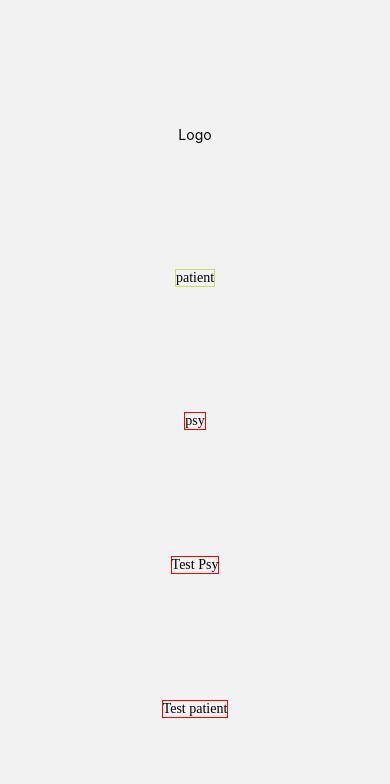
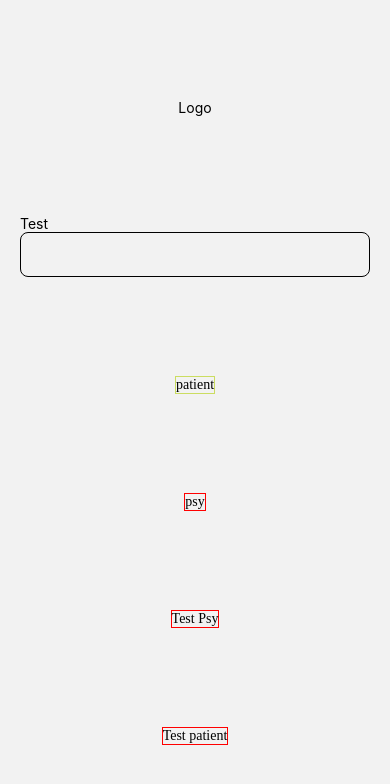
Before and after one commit to Alyssa-Deloffre/lucem, a React Native app in the folder frontend/: screen /Landing in a window 390 px wide. Shown: the top 784 px of the page. Built offline with nearby package versions, Linux system fonts and the light colour scheme.

Commit message:
Input component

```diff
--- a/frontend/components/inputs/input.jsx
+++ b/frontend/components/inputs/input.jsx
@@ -1,18 +1,44 @@
-import React, {useState} from "react";
-import {TextInput, View, Text, StyleSheet} from 'react-native'
+import React, { useEffect, useState } from "react";
+import { TextInput, View, Text, StyleSheet } from 'react-native'
 
-export default function Input ({label, placeholder, errorMessage, value, onChangeText}) {
+export default function Input({
+    label,
+    placeholder,
+    errorMessage = "Merci de compléter ce champ.",
+    value,
+    onChangeText,
+    defaultValue = "",
+    inputMode = "text",
+    require = true
+}) {
 
     const [error, setError] = useState(false)
+    const [firstComplete, setFirstComplete] = useState(true)
 
-    if (value === "") {
-        setError(true)
+    useEffect(() => {
+        if (require && !firstComplete && value === "") {
+            setError(true)
+        }
+    }, [value])
+
+    const handleOnChangeText = (value) => {
+        if (firstComplete) {
+            setFirstComplete(false)
+        }
+        onChangeText(value)
     }
 
     return (
         <View>
             <Text style={styles.textTop} >{label}</Text>
-            <TextInput placeholder={placeholder} onChangeText={onChangeText} value={value} style={styles.input} />
+            <TextInput
+                placeholder={placeholder}
+                onChangeText={(value) => handleOnChangeText(value)}
+                value={value}
+                defaultValue={defaultValue}
+                inputMode={inputMode}
+                style={styles.input}
+            />
             {error && <Text style={styles.textBottom}>{errorMessage}</Text>}
         </View>
     )
@@ -23,15 +49,15 @@ const styles = StyleSheet.create({
         borderColor: "black",
         borderWidth: 1,
         borderRadius: 8,
-        width : 350,
-        height : 45,
-        fontSize : 18,
-        padding : 12,
+        width: 350,
+        height: 45,
+        fontSize: 18,
+        padding: 12,
     },
     textTop: {
-        fontSize : 14,
+        fontSize: 14,
     },
     textBottom: {
-        fontSize : 12,
+        fontSize: 12,
     }
 })
--- a/frontend/modules/checkConnectionInputs.js
+++ b/frontend/modules/checkConnectionInputs.js
@@ -1,51 +1,59 @@
-
-
 const isMissingInputSignin = (email, password) => {
-    const errorElements = []
+  const errorElements = [];
   if (email === "") {
-        errorElements.push("email")
+    errorElements.push("email");
   }
   if (password === "") {
-        errorElements.push("password")
+    errorElements.push("password");
   }
   if (errorElements.length > 0) {
-        const plurial = errorElements.length > 1 ? "s" : ""
-        const plurialVerb = errorElements.length > 1 ? "doivent" : "doit"
-        return { result: true, message: `Le${plurial} champ${plurial} ${errorElements.join(', ')} ${plurialVerb} être renseigné${plurial}` }
+    const plurial = errorElements.length > 1 ? "s" : "";
+    const plurialVerb = errorElements.length > 1 ? "doivent" : "doit";
+    return {
+      result: true,
+      message: `Le${plurial} champ${plurial} ${errorElements.join(
+        ", "
+      )} ${plurialVerb} être renseigné${plurial}`,
+    };
   }
-    return { result: false }
-}
+  return { result: false };
+};
 
 const isMissingInputSignup = (firstname, name, email, password) => {
-    const errorElements = []
+  const errorElements = [];
   if (firstname === "") {
-        errorElements.push("firstname")
+    errorElements.push("firstname");
   }
   if (name === "") {
-        errorElements.push("name")
+    errorElements.push("name");
   }
   if (email === "") {
-        errorElements.push("email")
+    errorElements.push("email");
   }
   if (password === "") {
-        errorElements.push("password")
+    errorElements.push("password");
   }
   if (errorElements.length > 0) {
-        const plurial = errorElements.length > 1 ? "s" : ""
-        const plurialVerb = errorElements.length > 1 ? "doivent" : "doit"
+    const plurial = errorElements.length > 1 ? "s" : "";
+    const plurialVerb = errorElements.length > 1 ? "doivent" : "doit";
 
-        return { result: true, message: `Le${plurial} champ${plurial} ${errorElements.join(', ')} ${plurialVerb} être renseigné${plurial}` }
+    return {
+      result: true,
+      message: `Le${plurial} champ${plurial} ${errorElements.join(
+        ", "
+      )} ${plurialVerb} être renseigné${plurial}`,
+    };
   }
-    return { result: false }
-}
+  return { result: false };
+};
 
 const checkEmail = (email) => {
-    const EMAIL_REGEX = /^(([^<>()\[\]\\.,;:\s@"]+(\.[^<>()\[\]\\.,;:\s@"]+)*)|(".+"))@((\[[0-9]{1,3}\.[0-9]{1,3}\.[0-9]{1,3}\.[0-9]{1,3}])|(([a-zA-Z\-0-9]+\.)+[a-zA-Z]{2,}))$/;
-    const error = "Cet email n'est pas valide."
+  const EMAIL_REGEX =
+    /^(([^<>()\[\]\\.,;:\s@"]+(\.[^<>()\[\]\\.,;:\s@"]+)*)|(".+"))@((\[[0-9]{1,3}\.[0-9]{1,3}\.[0-9]{1,3}\.[0-9]{1,3}])|(([a-zA-Z\-0-9]+\.)+[a-zA-Z]{2,}))$/;
+  const error = "Cet email est invalide.";
   if (!EMAIL_REGEX.test(email)) {
-        return error
+    return error;
   }
+};
 
-}
-
-export {isMissingInputSignin, isMissingInputSignup, checkEmail}
+export { isMissingInputSignin, isMissingInputSignup, checkEmail };
--- a/frontend/screens/Landing.jsx
+++ b/frontend/screens/Landing.jsx
@@ -1,7 +1,11 @@
 import { Text, View, SafeAreaView, StyleSheet } from "react-native"
 import ButtonRegular from "../components/buttons/ButtonRegular"
+import Input from "../components/inputs/input"
+import { useState } from "react"
 
 export default function LandingScreen({ navigation }) {
+
+    const [testInput, setTestInput] = useState("")
 
     const navigateToPatient = () => {
         return navigation.navigate('Signin')
@@ -15,6 +19,9 @@ export default function LandingScreen({ navigation }) {
                 <Text>
                     Logo
                 </Text>
+            </View>
+            <View>
+                <Input label="Test" value={testInput} onChangeText={(value) => setTestInput(value)} inputMode="email" />
             </View>
             <View>
                 <ButtonRegular text='patient' onPress={navigateToPatient} type='buttonRegular' />
```
Lines whose indentation alone changed are shown as unchanged.
